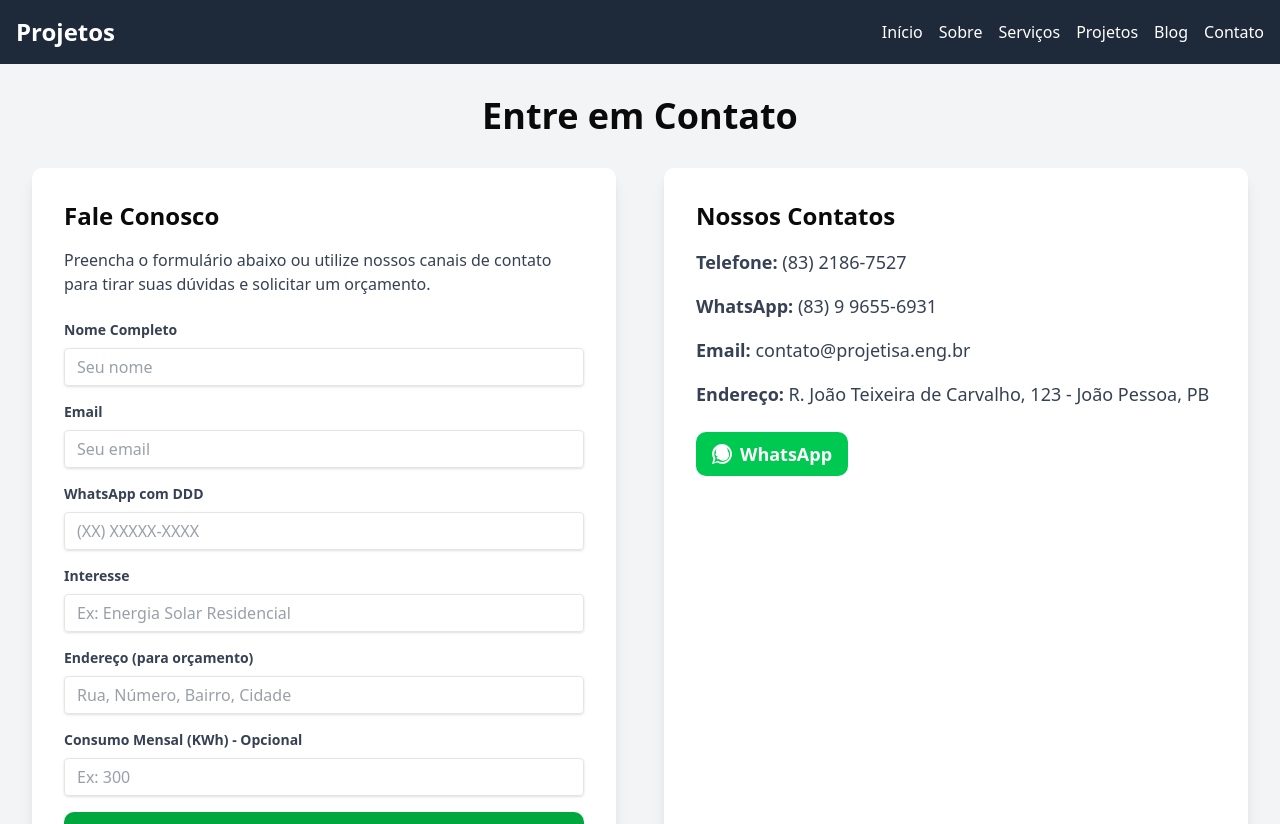
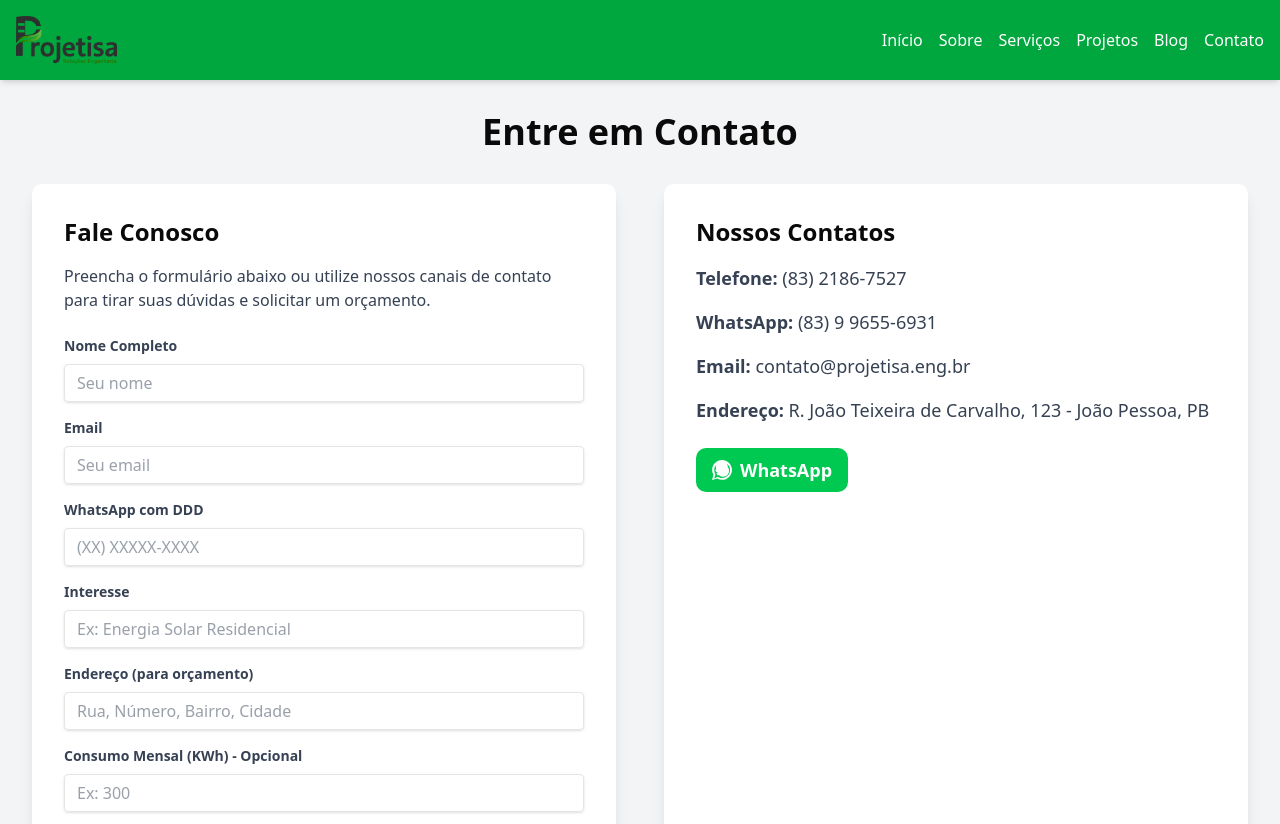
Before and after one commit to Lucas-Finizola/Projetisa, a React (Vite) app: page /contact in a window 1280 px wide. Shown: the top 824 px of the page. Built offline with nearby package versions, Linux system fonts and the light colour scheme.

Commit message:
feat: Adiciona logo e atualiza estilo do cabeçalho

```diff
--- a/src/components/components/layout/Header.jsx
+++ b/src/components/components/layout/Header.jsx
@@ -1,10 +1,11 @@
 import React from 'react';
+import logo from '../../../assets/logo.PNG';
 
 const Header = () => {
   return (
-    <header className="bg-gray-800 text-white p-4">
+    <header className="bg-green-600 text-white p-4 sticky top-0 z-50 shadow-md">
       <nav className="container mx-auto flex justify-between items-center">
-        <div className="text-2xl font-bold">Projetos</div>
+        <img src={logo} alt="Logo da Projetisa" className="h-12" />
         <div>
           <ul className="flex space-x-4">
             <li><a href="/" className="hover:text-gray-300">Início</a></li>
```
Also changed, not shown: src/assets/logo.PNG (added).
